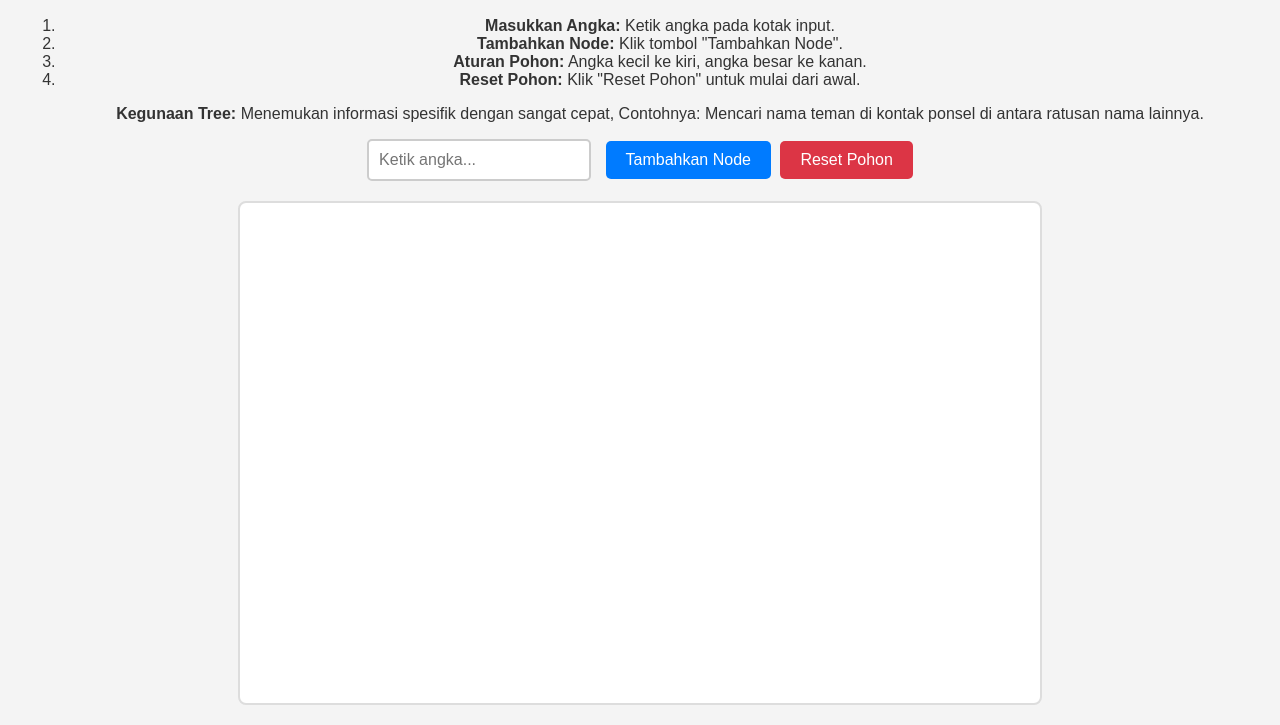
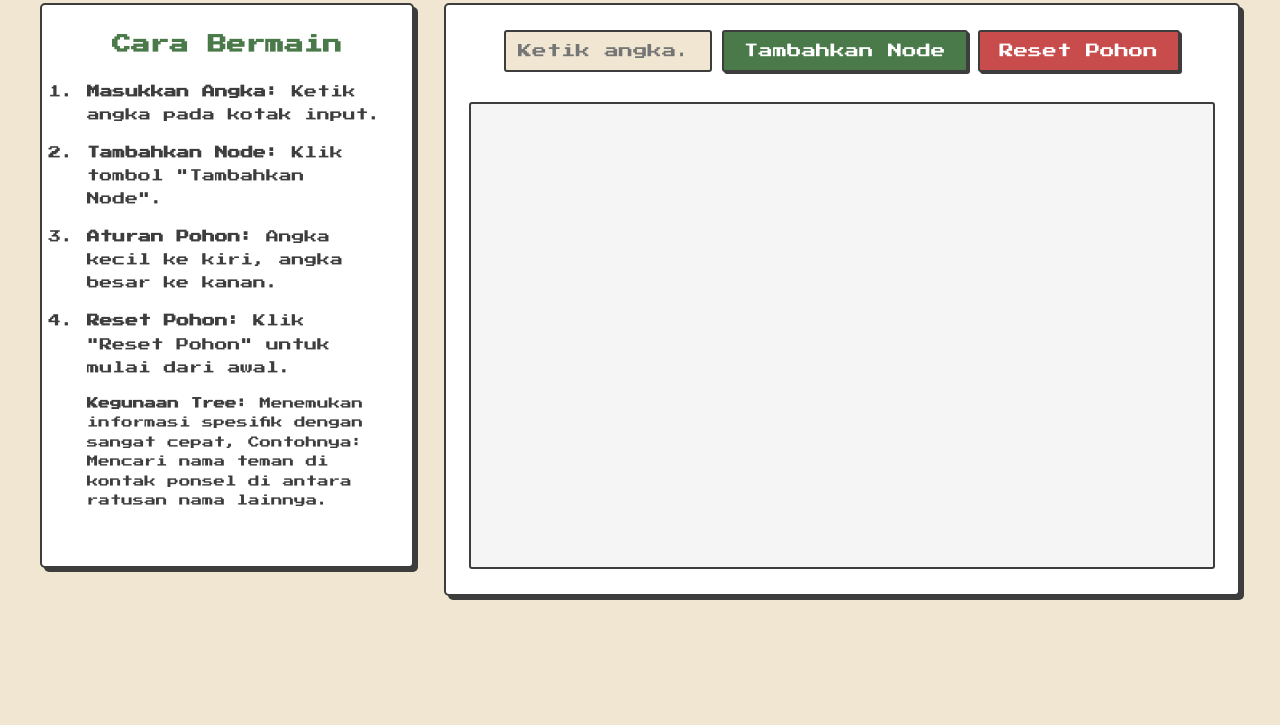
Before and after one commit to itsmeandra/visualisasi-tree, a plain HTML site: page index.html in a window 1280 px wide. Shown: the part 169-894 px from the top of the page. After the commit the page ends 800 px from the top, so only its background shows below. Drawn offline with Linux system fonts and the light colour scheme.

Commit message:
Update style.css

```diff
--- a/style.css
+++ b/style.css
@@ -1,63 +1,176 @@
+/* Mengimpor font piksel dari Google Fonts */
+@import url("https://fonts.googleapis.com/css2?family=Press+Start+2P&display=swap");
+
+/* Palet Warna Retro */
+:root {
+  --bg-color: #f0e6d2; /* Krem lembut */
+  --text-color: #3d3d3d; /* Abu-abu gelap (lebih lembut) */
+  --primary-color: #4a7a4a; /* Hijau retro */
+  --primary-hover: #3e663e;
+  --secondary-color: #c94c4c; /* Merah retro */
+  --secondary-hover: #b33e3e;
+  --border-color: #cccccc;
+  --panel-bg: #ffffff;
+  --canvas-bg: #f5f5f5; /* Latar belakang kanvas sedikit lebih gelap */
+}
+
 body {
-  font-family: Arial, sans-serif;
-  background-color: #f4f4f4;
-  color: #333;
+  font-family: "Press Start 2P", monospace;
+  background-color: var(--bg-color);
+  color: var(--text-color);
   text-align: center;
   margin: 0;
-  padding: 20px;
+  padding: 30px;
+  -webkit-font-smoothing: none;
+  -moz-osx-font-smoothing: grayscale;
+  font-smooth: never;
+  line-height: 1.6;
 }
 
 h1 {
-  color: #0056b3;
+  color: var(--text-color);
+  font-size: 2em;
+  letter-spacing: 0.1em;
+  margin-bottom: 10px;
+  text-shadow: 2px 2px var(--border-color);
+}
+
+p {
+  font-size: 0.9em;
+  line-height: 1.7;
+  margin-bottom: 30px;
+}
+
+.main-container {
+  display: flex;
+  justify-content: center;
+  align-items: flex-start; /* Sejajarkan kolom dari atas */
+  gap: 30px;
+  flex-wrap: wrap;
+  max-width: 1200px;
+  margin: 0 auto;
+}
+
+/* Penataan untuk panel instruksi dan game */
+.instructions,
+.game-container {
+  flex: 1;
+  background-color: var(--panel-bg);
+  border: 2px solid var(--text-color);
+  border-radius: 5px;
+  padding: 25px;
+  box-shadow: 4px 4px 0px var(--text-color); /* Efek shadow retro yang tegas */
+}
+
+.instructions {
+  max-width: 320px;
+  min-width: 280px;
+  text-align: left;
+}
+
+.game-container {
+  flex: 2; /* Kolom game lebih besar */
+  display: flex;
+  flex-direction: column;
+  align-items: center;
+}
+
+.instructions h2 {
+  text-align: center;
+  font-size: 1.2em;
+  margin-top: 0;
+  margin-bottom: 20px;
+  color: var(--primary-color);
+}
+
+.instructions ol {
+  padding-left: 20px;
+  font-size: 0.8em;
+  line-height: 1.8;
+}
+
+.instructions li {
+  margin-bottom: 15px;
 }
 
 .controls {
-  margin-bottom: 20px;
+  margin-bottom: 30px;
+  display: flex;
+  gap: 10px;
+  align-items: center;
 }
 
 #nodeValueInput {
-  padding: 10px;
-  font-size: 16px;
-  border: 2px solid #ccc;
-  border-radius: 5px;
-  width: 200px;
-  margin-right: 5px; /* Sedikit spasi */
+  padding: 12px;
+  font-family: "Press Start 2P", monospace;
+  font-size: 0.9em;
+  border: 2px solid var(--text-color);
+  border-radius: 3px;
+  width: 180px;
+  text-align: center;
+  background-color: var(--bg-color);
 }
 
-/* Menggabungkan gaya tombol umum */
+#nodeValueInput:focus {
+  outline: 2px solid var(--primary-color);
+}
+
 #insertBtn,
 #resetBtn {
-  padding: 10px 20px;
-  font-size: 16px;
+  padding: 12px 20px;
+  font-family: "Press Start 2P", monospace;
+  font-size: 0.9em;
   color: white;
-  border: none;
-  border-radius: 5px;
+  border: 2px solid var(--text-color);
+  border-radius: 3px;
   cursor: pointer;
-  transition: background-color 0.3s;
-  margin-left: 5px; /* Sedikit spasi */
+  transition: transform 0.1s, box-shadow 0.1s;
+  box-shadow: 2px 2px 0px var(--text-color);
+}
+
+#insertBtn:active,
+#resetBtn:active {
+  transform: translate(2px, 2px);
+  box-shadow: none;
 }
 
 #insertBtn {
-  background-color: #007bff;
+  background-color: var(--primary-color);
 }
 
-#insertBtn:hover {
-  background-color: #0056b3;
-}
-
-/* BARU: Gaya untuk tombol reset */
 #resetBtn {
-  background-color: #dc3545; /* Warna merah */
-}
-
-#resetBtn:hover {
-  background-color: #c82333; /* Warna merah lebih gelap */
+  background-color: var(--secondary-color);
 }
 
 #treeCanvas {
-  background-color: #ffffff;
-  border: 2px solid #ddd;
-  border-radius: 8px;
+  background-color: var(--canvas-bg);
+  border: 2px solid var(--text-color);
+  border-radius: 3px;
   display: block;
-  margin: 0 auto;
+  image-rendering: pixelated;
+  max-width: 100%;
+  height: auto;
 }
+
+/* Untuk layar kecil */
+@media (max-width: 860px) {
+  body {
+    padding: 15px;
+  }
+
+  .main-container {
+    flex-direction: column;
+    align-items: center;
+  }
+}
+
+@media (max-width: 480px) {
+  .controls {
+    flex-direction: column;
+    width: 100%;
+  }
+
+  #nodeValueInput {
+    width: calc(100% - 28px); /* Lebar penuh dikurangi padding dan border */
+  }
+}
```
